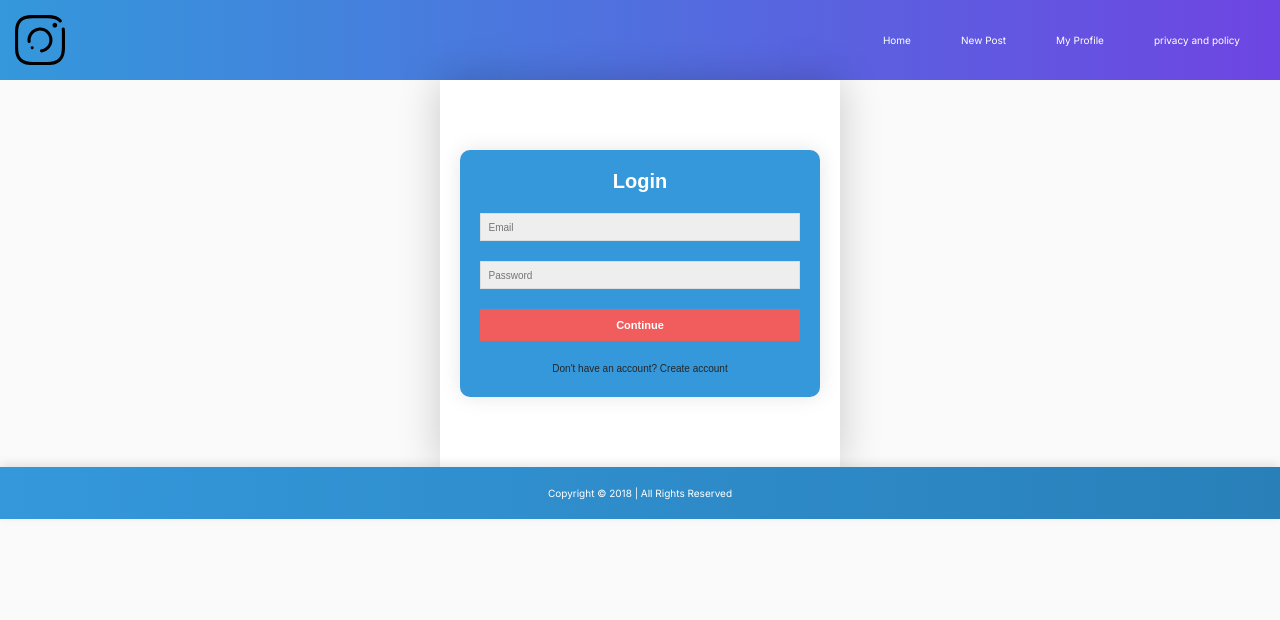
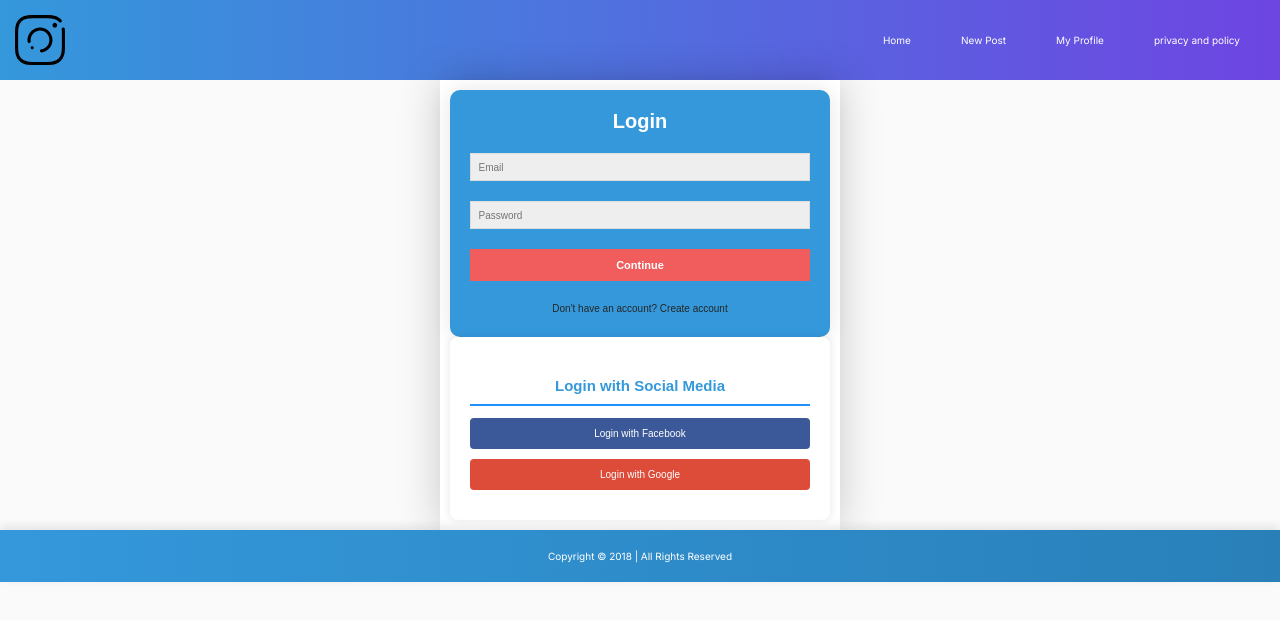
Before and after one commit to surendrakumar6350/todo, a Next.js app: page /login in a window 1280 px wide. Shown: the top 620 px of the page. Built offline with nearby package versions, Linux system fonts and the light colour scheme.

Commit message:
facebook login added

```diff
--- /dev/null
+++ b/app/api/auth/[auth0]/route.js
@@ -0,0 +1,3 @@
+import { handleAuth } from '@auth0/nextjs-auth0';
+
+export const GET = handleAuth();
--- /dev/null
+++ b/app/api/socialmedia/route.js
@@ -0,0 +1,49 @@
+import { connectdb } from "@/helper/md";
+import { signup } from "@/helper/signupSchema/Schema";
+import { NextResponse } from "next/server";
+
+export async function POST(request) {
+    const {email, sub, picture, name} = await request.json();
+       try {
+         await connectdb();
+        const find = await signup.findOne({sub: sub})
+        if(find) {
+            const response = NextResponse.json({
+                message: "already saved",
+                success: true,
+                id : find._id,
+                email: find.email,
+            })
+            response.cookies.set("user", find._id, {
+                expires : new Date(Date.now()* 160)
+            })
+            return response;
+        }
+        else {
+            const newuser = new signup({
+                username : name,
+                email: email,
+                sub: sub,
+                picture: picture
+               });
+               const ohk = await newuser.save();
+               const response = NextResponse.json({
+                success: true,
+                message: "data saved",
+                id: ohk._id
+            })
+            response.cookies.set("user", ohk._id, {
+                expires : new Date(Date.now()* 160)
+            })
+            return response;
+        }
+
+       }
+       catch (error) {
+        console.log(error)
+        return NextResponse.json({
+            success: false,
+            message: "error in api"
+        })
+       }
+}
--- a/app/globals.css
+++ b/app/globals.css
@@ -120,7 +120,6 @@ body {
 
   form {
     max-width: 600px;
-    margin: 50px auto;
     background-color: #3498db;
     padding: 20px;
     border-radius: 10px;
@@ -702,7 +701,7 @@ section.hero {
 .containera {
     max-width: 400px;
     margin: auto;
-    padding: 2rem;
+    padding: 1rem;
     box-shadow: 0 0 40px rgba(0, 0, 0, 0.2);
     border-radius: var(--border-radius);
     background: #ffffff;
@@ -942,3 +941,38 @@ label {
 .buttonj:hover {
     background-color: #1a252f;
 }
+
+
+
+
+
+
+.login-container {
+    background-color: #fff;
+    padding: 20px;
+    border-radius: 8px;
+    box-shadow: 0 0 10px rgba(0, 0, 0, 0.1);
+    max-width: 400px;
+    width: 100%;
+    text-align: center;
+}
+
+.social-login-btn {
+    display: block;
+    width: 100%;
+    padding: 10px;
+    margin-bottom: 10px;
+    text-decoration: none;
+    color: #fff;
+    border: none;
+    border-radius: 4px;
+    cursor: pointer;
+}
+
+.facebook-btn {
+    background-color: #3b5998;
+}
+
+.google-btn {
+    background-color: #dd4b39;
+}
--- a/app/layout.js
+++ b/app/layout.js
@@ -1,5 +1,6 @@
 import { Inter } from 'next/font/google'
 import './globals.css'
+import { UserProvider } from '@auth0/nextjs-auth0/client';
 
 const inter = Inter({ subsets: ['latin'] })
 
@@ -11,7 +12,9 @@ export const metadata = {
 export default function RootLayout({ children }) {
   return (
     <html lang="en">
+       <UserProvider>
       <body className={inter.className}>{children}</body>
+      </UserProvider>
     </html>
   )
 }
--- a/app/login/page.js
+++ b/app/login/page.js
@@ -7,7 +7,11 @@ import { useRouter } from 'next/navigation';
 import React, { useState } from 'react'
 import { ToastContainer, toast } from 'react-toastify';
 import 'react-toastify/dist/ReactToastify.css';
+
+
+
 const page = () => {
+
     const [signuu, setsignuu] = useState("Continue")
     const router = useRouter();
     const [data, setdata] = useState({
@@ -74,6 +78,18 @@ const page = () => {
             </p>
         </form>
 
+
+        <div className="login-container">
+        <h2>Login with Social Media</h2>
+        <a href="/api/auth/login" className="social-login-btn facebook-btn">
+            Login with Facebook
+        </a>
+        <a href="/api/auth/login" className="social-login-btn google-btn">
+            Login with Google
+        </a>
+    </div>
+
+
     </div>
  <Footer/>
 
--- /dev/null
+++ b/helper/homefunction/sociallogin.js
@@ -0,0 +1,5 @@
+import { httpAxios } from "../httpAxios";
+export const sociallogin = async (user)=> {
+    const result = await httpAxios.post("/api/socialmedia", user);
+    return result
+}
--- a/helper/signupSchema/Schema.js
+++ b/helper/signupSchema/Schema.js
@@ -6,7 +6,10 @@ const signupSchema = new Schema({
         requird: true
     },
     email: String,
-    password: String
+    password: String,
+    name:String,
+    picture: String,
+    sub: String
 });
 
 export const signup = mongoose.models.signup || mongoose.model("signup", signupSchema);
--- a/package.json
+++ b/package.json
@@ -9,6 +9,7 @@
     "lint": "next lint"
   },
   "dependencies": {
+    "@auth0/nextjs-auth0": "^3.3.0",
     "axios": "^1.6.1",
     "mongoose": "^8.0.1",
     "next": "14.0.2",
```
Also changed, not shown: app/api/clearauth/route.js (added, +21 -0 lines), app/page.js (+19 -3 lines), app/profile/page.js (+9 -0 lines), helper/logoutfunction/logoutsocial.js (added, +15 -0 lines), 2 other files (tests, documents, lock files or other folders).
